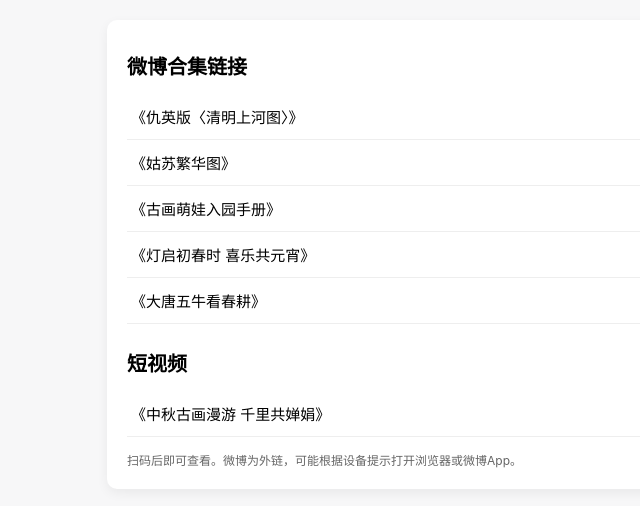
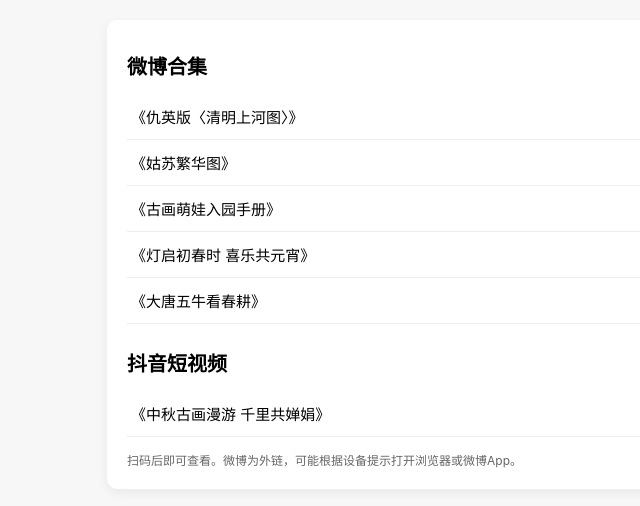
Before and after one commit to futing16/linkshare, a plain HTML site: page index.html in a window 1280 px wide. Shown: the whole page, without its empty margins (193-833 px from the left). Drawn offline with Linux system fonts and the light colour scheme.

Commit message:
Update index.html

```diff
--- a/index.html
+++ b/index.html
@@ -3,7 +3,7 @@
 <head>
   <meta charset="utf-8" />
   <meta name="viewport" content="width=device-width,initial-scale=1" />
-  <title>微博与视频合集</title>
+  <title>浙江大学融媒体中心年度案例</title>
   <style>
     body{font-family:-apple-system,BlinkMacSystemFont,"Helvetica Neue","PingFang SC","Hiragino Sans GB","Microsoft YaHei",Arial;margin:0;padding:20px;background:#f7f7f8;}
     .container{max-width:640px;margin:0 auto;background:#fff;padding:18px 20px;border-radius:10px;box-shadow:0 4px 12px rgba(0,0,0,0.06);}
@@ -17,7 +17,7 @@
 
 <body>
 <div class="container">
-  <h1>微博合集链接</h1>
+  <h1>微博合集</h1>
   <ul>
     <li><a href="https://weibo.com/2803301701/5151980646040316?wm=3333_2001&from=10FB193010&sourcetype=weixin&rp_trans=dFZVU0RJSXZ0STdVaTI1REdtSVF3d29wZS9LUFZyK1pLRnhmOGt1ZFNpU1FvUng5WUQrWWIrR290RTUzNWdzWWR2dDBHcGZMQzdZb09MU3lKM1VEYmYrb1NqZFFYWDhKMWJnOXNXdFFVZ1IxU1BFNU91ci" target="_blank">《仇英版〈清明上河图〉》</a></li>
     <li><a href="https://weibo.com/2656274875/5161423017612915?wm=3333_2001&from=10FB193010&sourcetype=weixin&rp_trans=dFZVU0RJSXZ0STdVaTI1REdtSVF3d29wZS9LUFZyK1pLRnhmOGt1ZFNpUWpzWUxWZE1ISzhNVjRqZ25WWmRrMTM0a3FwVENUekxhdGpmNEtkUUptUzQrQ1QxLytXbnBTMkZLcXVPSE1ONngxU1BFNU91ci" target="_blank">《姑苏繁华图》</a></li>
@@ -26,7 +26,7 @@
     <li><a href="https://weibo.com/2803301701/5150656991068704?wm=3333_2001&from=10FB193010&sourcetype=weixin&rp_trans=dFZVU0RJSXZ0STdVaTI1REdtSVF3d29wZS9LUFZyK1pLRnhmOGt1ZFNpU293N0hoQkt5cjNJNk93OERmWmU0VlpZc0xwY2o4WjYybzQralY5SFVIUzJ2Y0FrYTRrWUwraUZPWXhrVW8wbmwxU1BFNU91ci" target="_blank">《大唐五牛看春耕》</a></li>
   </ul>
 
-  <h1 style="margin-top:24px;">短视频</h1>
+  <h1 style="margin-top:24px;">抖音短视频</h1>
   <ul>
     <li><a href="https://v.douyin.com/--c09Fi-tZA/" target="_blank">《中秋古画漫游 千里共婵娟》</a></li>
   </ul>
```
